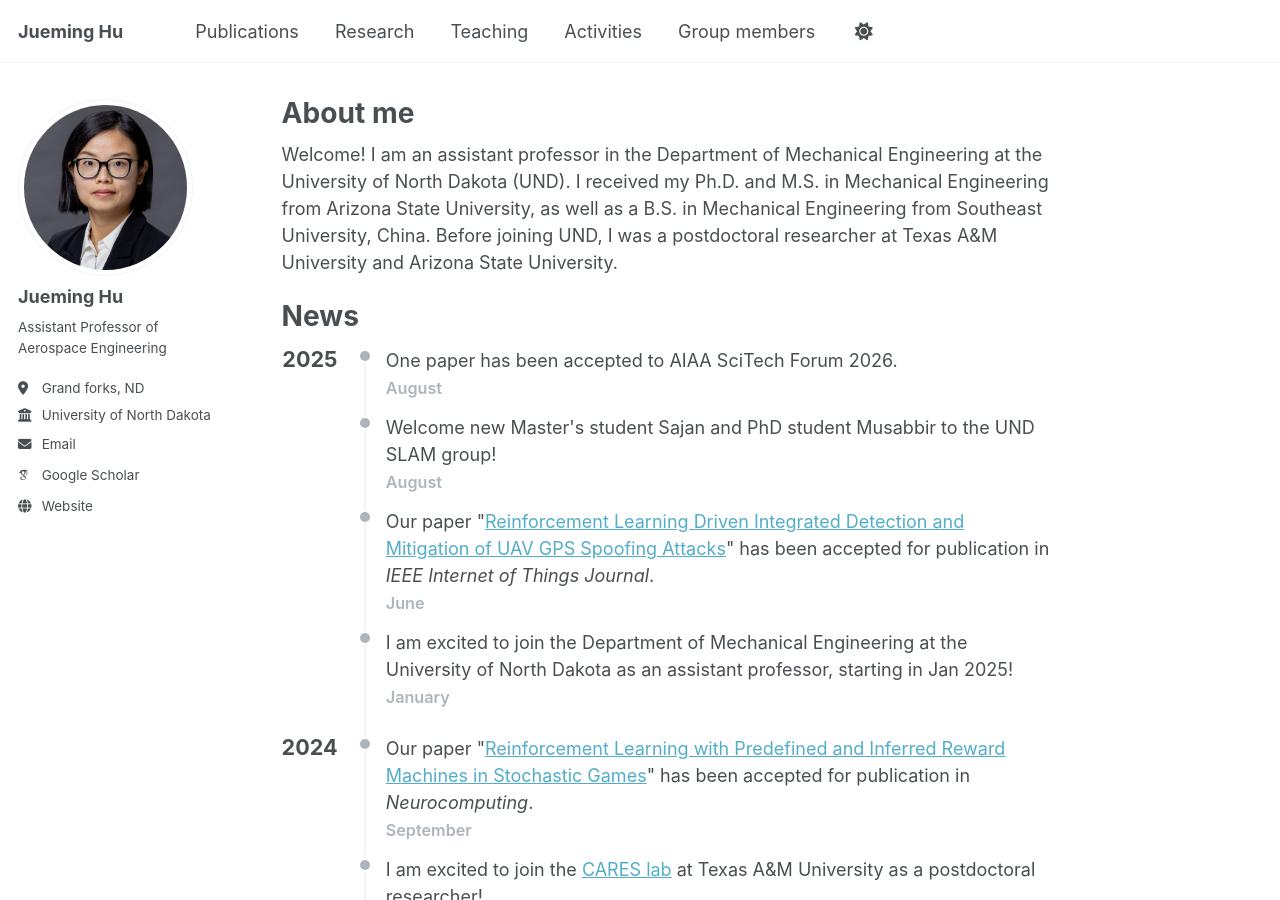
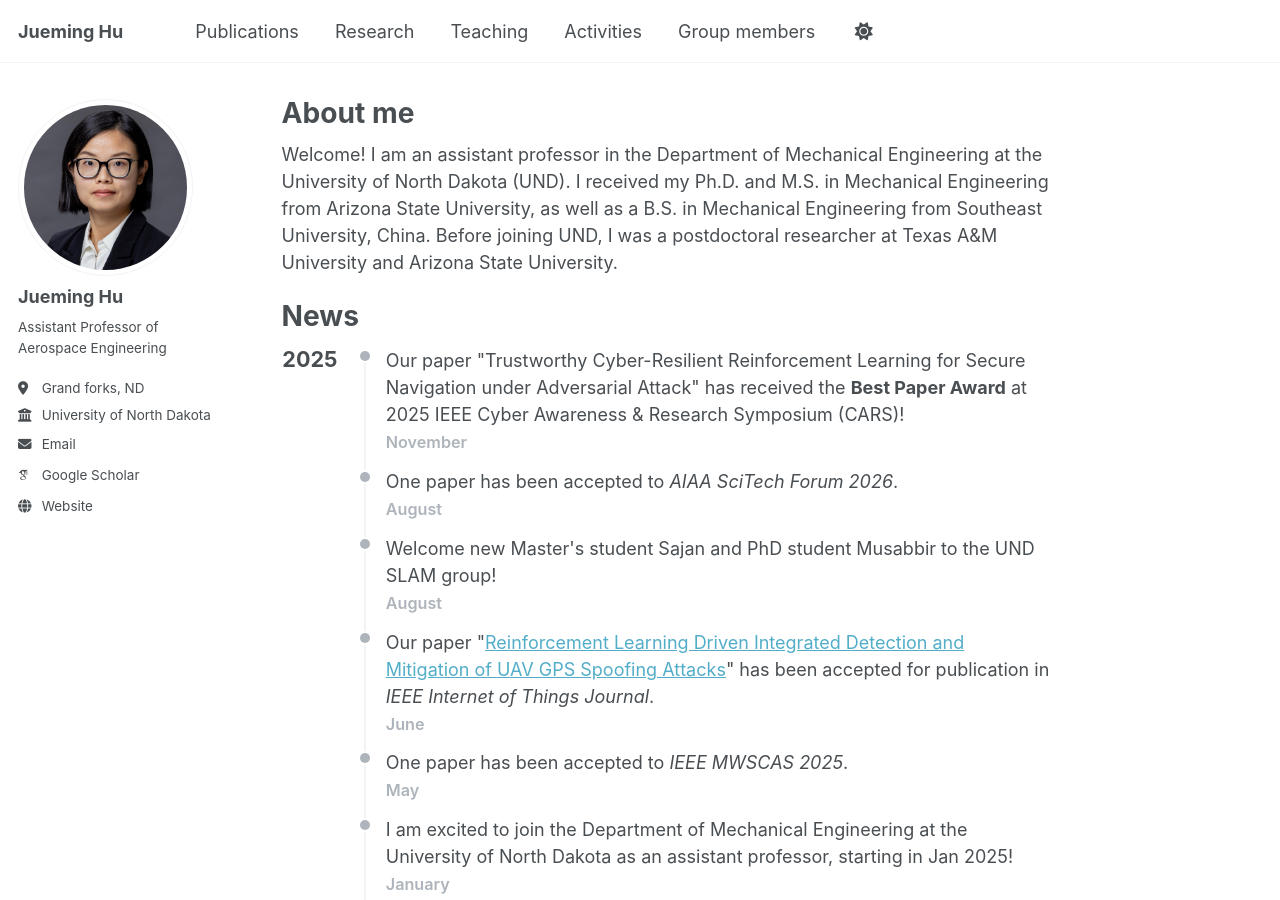
Before and after one commit to Jueming6/Jueming6.github.io, a Jekyll site: the page built from _pages/about.md, in a window 1280 px wide and 900 px high. Built offline with Jekyll 4.4.1, drawn with Linux system fonts in a browser that asks for light colours; some web fonts are replaced.

Commit message:
update 122025

```diff
--- a/_pages/about.md
+++ b/_pages/about.md
@@ -18,7 +18,11 @@ Welcome! I am an assistant professor in the Department of Mechanical Engineering
   <div class="tl-year">2025</div>
   <ul class="tl start-top">
     <li>
-      <div class="desc">One paper has been accepted to AIAA SciTech Forum 2026.</div>
+      <div class="desc">Our paper "Trustworthy Cyber-Resilient Reinforcement Learning for Secure Navigation under Adversarial Attack" has received the <strong>Best Paper Award</strong> at 2025 IEEE Cyber Awareness & Research Symposium (CARS)!</div>
+      <div class="month">November</div>
+    </li>
+    <li>
+      <div class="desc">One paper has been accepted to <em>AIAA SciTech Forum 2026</em>.</div>
       <div class="month">August</div>
     </li>
     <li>
@@ -28,6 +32,10 @@ Welcome! I am an assistant professor in the Department of Mechanical Engineering
     <li>
       <div class="desc">Our paper "<a href="https://ieeexplore.ieee.org/document/11032088">Reinforcement Learning Driven Integrated Detection and Mitigation of UAV GPS Spoofing Attacks</a>" has been accepted for publication in <em>IEEE Internet of Things Journal</em>.</div>
       <div class="month">June</div>
+    </li>
+    <li>
+      <div class="desc">One paper has been accepted to <em>IEEE MWSCAS 2025</em>.</div>
+      <div class="month">May</div>
     </li>
     <li>
       <div class="desc">I am excited to join the Department of Mechanical Engineering at the University of North Dakota as an assistant professor, starting in Jan 2025!</div>
```
Also changed, not shown: _pages/activities.md (+1 -2 lines), _pages/team.md (+8 -0 lines), 3 other files.
